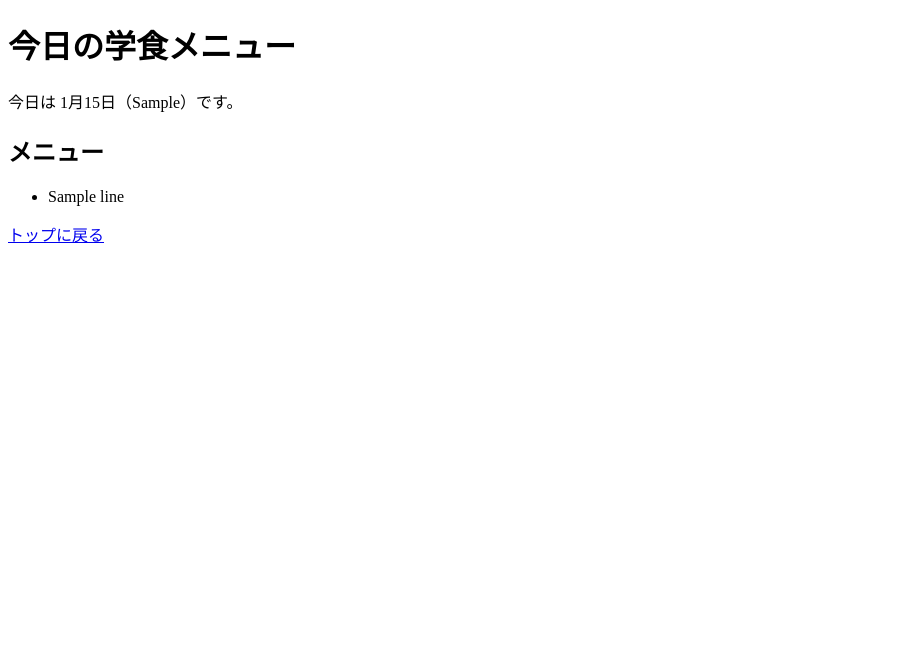
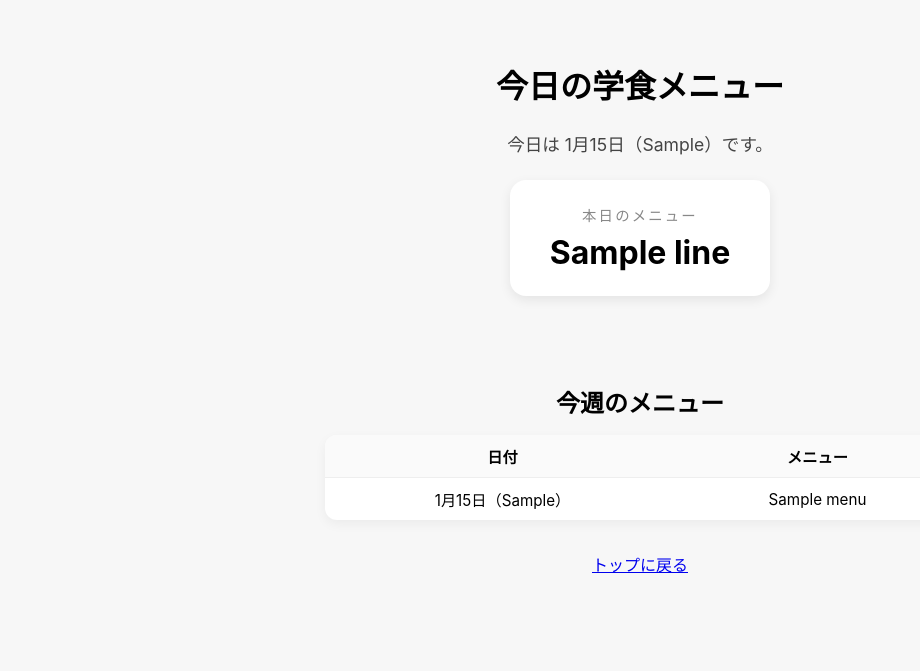
Before and after one commit to mikawa-pbl/pbl-app-2025, a Django app: template templates/teams/team_kitajaki/today_menu.html in a window 1280 px wide. Shown: the top 671 px of the page, without its empty margins (0-920 px from the left). Run offline with Django 4.2, Linux system fonts and the light colour scheme; the template is opened without the code that fills it: most values are stand-ins (such as "Sample title", 1, 10 or a date in 2020).

Commit message:
今日のメニューと今週のメニューの表示機能実装

```diff
--- a/templates/teams/team_kitajaki/today_menu.html
+++ b/templates/teams/team_kitajaki/today_menu.html
@@ -1,11 +1,84 @@
-<!-- templates/teams/team_kitajaki/today_menu.html -->
 <!DOCTYPE html>
 <html lang="ja">
 <head>
   <meta charset="utf-8">
   <title>今日の学食メニュー（team_kitajaki）</title>
+  <style>
+    body {
+      font-family: -apple-system, BlinkMacSystemFont, "Segoe UI", sans-serif;
+      background: #f7f7f7;
+      margin: 0;
+      padding: 0;
+    }
+    .container {
+      max-width: 900px;
+      margin: 0 auto;
+      padding: 40px 16px 80px;
+      text-align: center;
+    }
+    h1 {
+      margin-bottom: 24px;
+    }
+    .today-date {
+      font-size: 1.1rem;
+      color: #444;
+      margin-bottom: 24px;
+    }
+    .today-menu-card {
+      display: inline-block;
+      padding: 24px 40px;
+      border-radius: 16px;
+      background: #ffffff;
+      box-shadow: 0 4px 12px rgba(0,0,0,0.08);
+      margin-bottom: 48px;
+    }
+    .today-label {
+      font-size: 0.9rem;
+      letter-spacing: 0.15em;
+      text-transform: uppercase;
+      color: #888;
+      margin-bottom: 8px;
+    }
+    .today-menu-text {
+      font-size: 2rem;   /* ← 大きく */
+      font-weight: bold;
+    }
+
+    .week-block {
+      margin-top: 40px;
+    }
+    .week-title {
+      margin-bottom: 16px;
+    }
+    .week-table {
+      margin: 0 auto;
+      border-collapse: collapse;
+      background: #ffffff;
+      box-shadow: 0 4px 12px rgba(0,0,0,0.05);
+      border-radius: 12px;
+      overflow: hidden;
+      min-width: 70%;
+    }
+    .week-table th,
+    .week-table td {
+      border-bottom: 1px solid #eee;
+      padding: 10px 16px;
+      font-size: 0.95rem;
+    }
+    .week-table th {
+      background: #fafafa;
+    }
+    .week-table tr:last-child td {
+      border-bottom: none;
+    }
+    .back-link {
+      margin-top: 32px;
+    }
+  </style>
 </head>
 <body>
+  <div class="container">
+
     <h1>今日の学食メニュー</h1>
 
     {% if error_message %}
@@ -13,22 +86,58 @@
     {% endif %}
 
     {% if today_date %}
-    <p>
+      <p class="today-date">
         今日は {{ today_date|date:"n月j日" }}（{{ weekday_char }}）です。
       </p>
     {% endif %}
 
     {% if menu_lines %}
-    <h2>メニュー</h2>
-    <ul>
+      <div class="today-menu-card">
+        <div class="today-label">本日のメニュー</div>
+        <div class="today-menu-text">
           {% for line in menu_lines %}
-        <li>{{ line }}</li>
+            {{ line }}{% if not forloop.last %}<br>{% endif %}
           {% endfor %}
-    </ul>
+        </div>
+      </div>
     {% else %}
       <p>本日のメニューはPDFから取得できませんでした。</p>
     {% endif %}
 
-  <p><a href="{% url 'team_kitajaki:index' %}">トップに戻る</a></p>
+    <div class="week-block">
+      <h2 class="week-title">今週のメニュー</h2>
+
+      {% if week_menus %}
+        <table class="week-table">
+          <thead>
+            <tr>
+              <th>日付</th>
+              <th>メニュー</th>
+            </tr>
+          </thead>
+          <tbody>
+            {% for item in week_menus %}
+              <tr>
+                <td>{{ item.date|date:"n月j日" }}（{{ item.weekday_char }}）</td>
+                <td>
+                  {% if item.menu %}
+                    {{ item.menu }}
+                  {% else %}
+                    メニューなし / 未掲載
+                  {% endif %}
+                </td>
+              </tr>
+            {% endfor %}
+          </tbody>
+        </table>
+      {% else %}
+        <p>今週のメニュー情報は取得できませんでした。</p>
+      {% endif %}
+    </div>
+
+    <p class="back-link">
+      <a href="{% url 'team_kitajaki:index' %}">トップに戻る</a>
+    </p>
+  </div>
 </body>
 </html>
```
Also changed, not shown: team_kitajaki/menu_pdf.py (+34 -0 lines), team_kitajaki/views.py (+8 -5 lines). Lines whose indentation alone changed are shown as unchanged.
